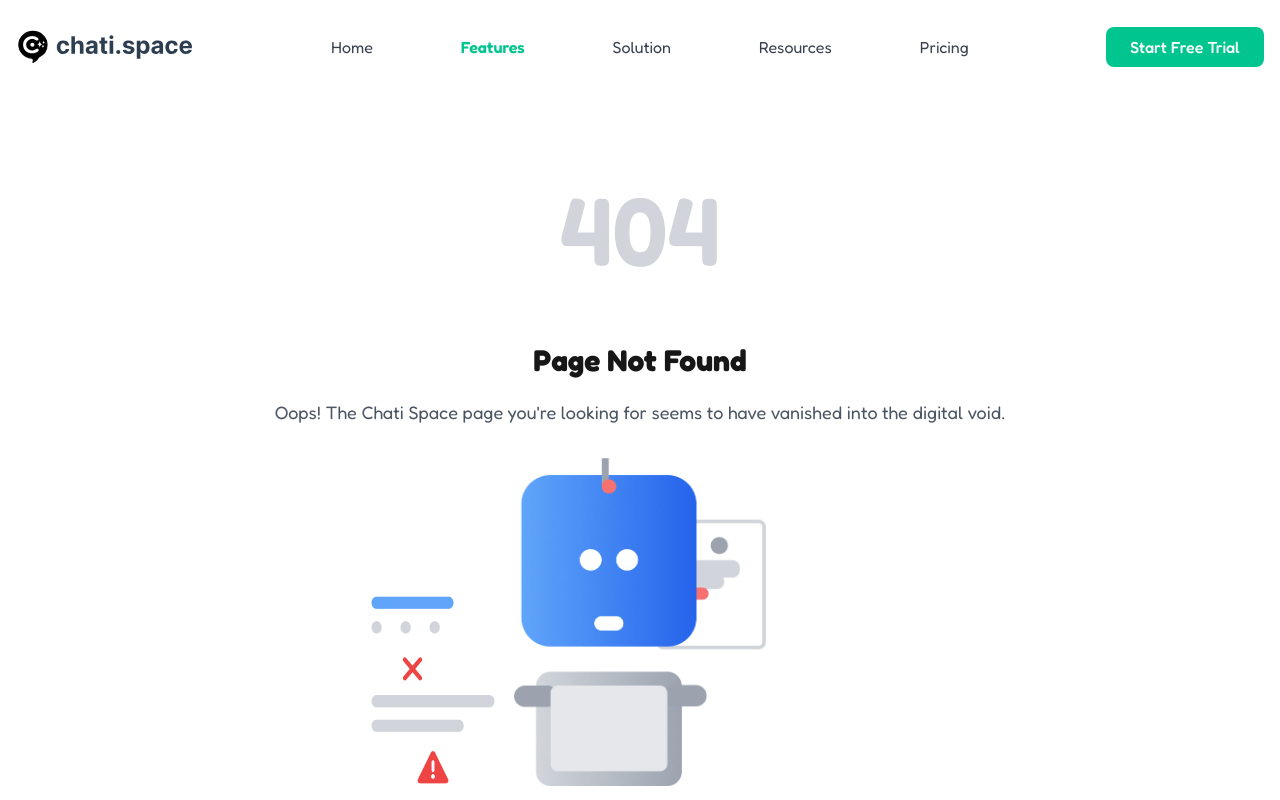
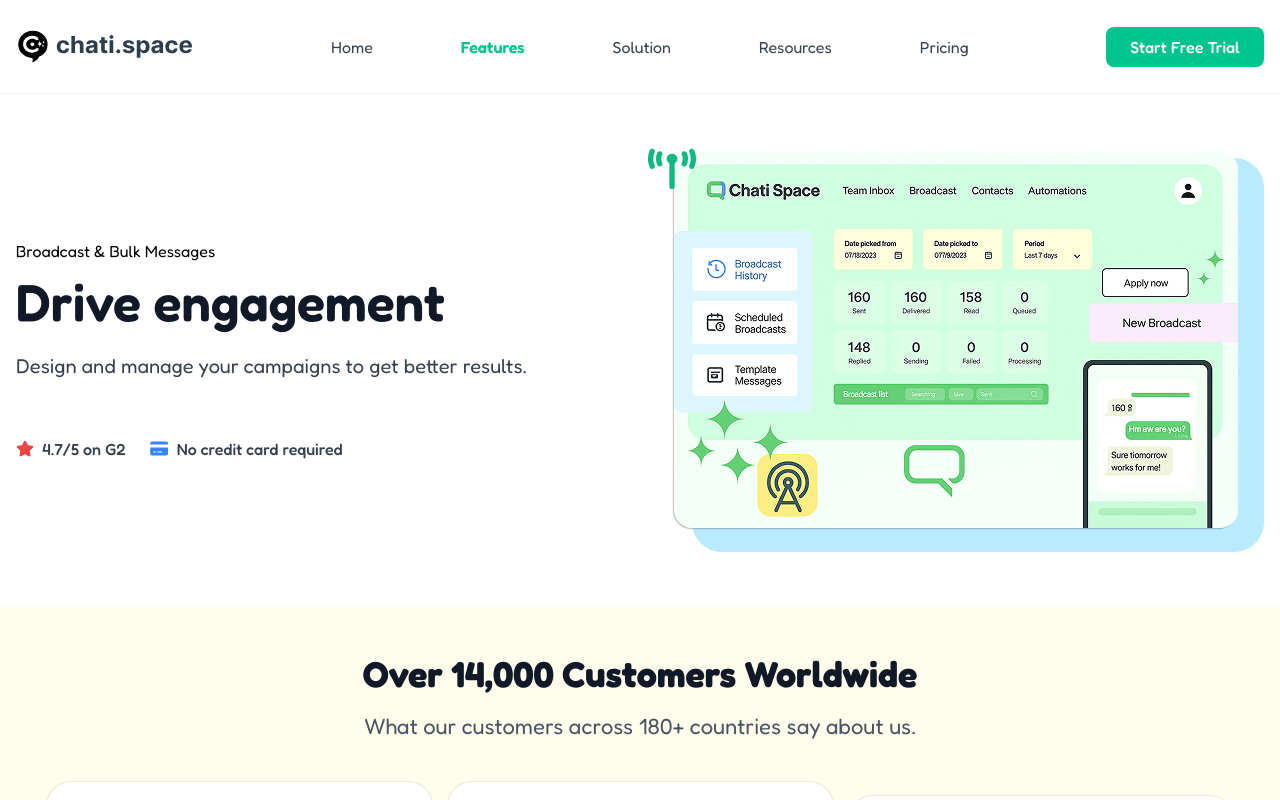
Before and after one commit to AQuadic/chat.space_nextjs, a Next.js app: page /features/broadcast in a window 1280 px wide. Before the commit this address had no page. Shown: the top 800 px of the page. Built offline with nearby package versions, Linux system fonts and the light colour scheme.

Commit message:
add broadcast hero

```diff
--- /dev/null
+++ b/src/app/features/broadcast/page.tsx
@@ -0,0 +1,16 @@
+import BroadcastHero from '@/components/features/broadcast/BroadcastHero'
+import DiscoverMore from '@/components/general/DiscoverMore'
+import Testimonials from '@/components/general/Testimonials'
+import React from 'react'
+
+const page = () => {
+    return (
+        <section>
+            <BroadcastHero />
+            <Testimonials />
+            <DiscoverMore />
+        </section>
+    )
+}
+
+export default page
--- /dev/null
+++ b/src/components/features/broadcast/BroadcastHero.tsx
@@ -0,0 +1,32 @@
+import Credit from '@/components/icons/features/Credit'
+import Star from '@/components/icons/features/Star'
+import React from 'react'
+import broadcastHero from '../../../../public/images/features/broadcastHero.png'
+import Image from 'next/image'
+
+const BroadcastHero = () => {
+    return (
+        <section className='container flex flex-wrap items-center justify-between py-[54px]'>
+            <div>
+                <h1 className='text-[#000000] text-base font-normal leading-[150%]'>Broadcast & Bulk Messages</h1>
+                <h2 className='text-[#111827] md:text-[52px] text-4xl font-semibold mt-[10px]'>Drive engagement</h2>
+                <p className='text-[#374151] text-xl font-normal leading-[150%] mt-5'>Design and manage your campaigns to get better results.</p>
+                <div className='flex items-center gap-6 md:mt-14 mt-8 md:mb-0 mb-4'>
+                    <div className='flex items-center gap-2'>
+                        <Star />
+                        <p className='text-[#374151] text-base font-medium'>4.7/5 on G2</p>
+                    </div>
+                    <div className='flex items-center gap-2'>
+                        <Credit />
+                        <p className='text-[#374151] text-base font-medium'>No credit card required</p>
+                    </div>
+                </div>
+            </div>
+            <div>
+                <Image src={broadcastHero} alt='Hero' />
+            </div>
+        </section>
+    )
+}
+
+export default BroadcastHero
--- /dev/null
+++ b/src/components/icons/features/Credit.tsx
@@ -0,0 +1,23 @@
+import React from 'react'
+
+const Credit = () => {
+    return (
+        <svg width="19" height="17" viewBox="0 0 19 17" fill="none" xmlns="http://www.w3.org/2000/svg">
+            <g clip-path="url(#clip0_201_801)">
+            <g clip-path="url(#clip1_201_801)">
+            <path d="M2.14062 1.5C1.0375 1.5 0.140625 2.39688 0.140625 3.5V4.5H18.1406V3.5C18.1406 2.39688 17.2437 1.5 16.1406 1.5H2.14062ZM18.1406 7.5H0.140625V13.5C0.140625 14.6031 1.0375 15.5 2.14062 15.5H16.1406C17.2437 15.5 18.1406 14.6031 18.1406 13.5V7.5ZM3.64062 11.5H5.64062C5.91563 11.5 6.14062 11.725 6.14062 12C6.14062 12.275 5.91563 12.5 5.64062 12.5H3.64062C3.36562 12.5 3.14062 12.275 3.14062 12C3.14062 11.725 3.36562 11.5 3.64062 11.5ZM7.14062 12C7.14062 11.725 7.36562 11.5 7.64062 11.5H11.6406C11.9156 11.5 12.1406 11.725 12.1406 12C12.1406 12.275 11.9156 12.5 11.6406 12.5H7.64062C7.36562 12.5 7.14062 12.275 7.14062 12Z" fill="#3B82F6"/>
+            </g>
+            </g>
+            <defs>
+            <clipPath id="clip0_201_801">
+            <rect width="18" height="16" fill="white" transform="translate(0.140625 0.5)"/>
+            </clipPath>
+            <clipPath id="clip1_201_801">
+            <path d="M0.140625 0.5H18.1406V16.5H0.140625V0.5Z" fill="white"/>
+            </clipPath>
+            </defs>
+        </svg>
+    )
+}
+
+export default Credit
--- /dev/null
+++ b/src/components/icons/features/Star.tsx
@@ -0,0 +1,23 @@
+import React from 'react'
+
+const Star = () => {
+    return (
+        <svg width="18" height="17" viewBox="0 0 18 17" fill="none" xmlns="http://www.w3.org/2000/svg">
+            <g clip-path="url(#clip0_201_796)">
+            <g clip-path="url(#clip1_201_796)">
+            <path d="M9.90303 1.0625C9.73741 0.71875 9.38741 0.5 9.00303 0.5C8.61866 0.5 8.27178 0.71875 8.10303 1.0625L6.09366 5.19688L1.60616 5.85938C1.23116 5.91563 0.918658 6.17812 0.803033 6.5375C0.687408 6.89687 0.781158 7.29375 1.04991 7.55937L4.30616 10.7812L3.53741 15.3344C3.47491 15.7094 3.63116 16.0906 3.94053 16.3125C4.24991 16.5344 4.65928 16.5625 4.99678 16.3844L9.00616 14.2437L13.0155 16.3844C13.353 16.5625 13.7624 16.5375 14.0718 16.3125C14.3812 16.0875 14.5374 15.7094 14.4749 15.3344L13.703 10.7812L16.9593 7.55937C17.228 7.29375 17.3249 6.89687 17.2062 6.5375C17.0874 6.17812 16.778 5.91563 16.403 5.85938L11.9124 5.19688L9.90303 1.0625Z" fill="#EF4444"/>
+            </g>
+            </g>
+            <defs>
+            <clipPath id="clip0_201_796">
+            <rect width="18" height="16" fill="white" transform="translate(0 0.5)"/>
+            </clipPath>
+            <clipPath id="clip1_201_796">
+            <path d="M0 0.5H18V16.5H0V0.5Z" fill="white"/>
+            </clipPath>
+            </defs>
+        </svg>
+    )
+}
+
+export default Star
--- a/src/components/layout/Header.tsx
+++ b/src/components/layout/Header.tsx
@@ -88,7 +88,7 @@
 
   return (
     <>
-      <header className="w-full md:h-[94px] h-14 bg-[#FFFFFFF2] flex items-center justify-between container z-50">
+      <header className="w-full md:h-[94px] h-14 bg-[#FFFFFFF2] flex items-center justify-between container z-50 border-b border-[#F3F4F6]">
         <motion.div
           initial={{ opacity: 0, x: -20 }}
           animate={{ opacity: 1, x: 0 }}
```
Also changed, not shown: public/images/features/broadcastHero.png (added).
